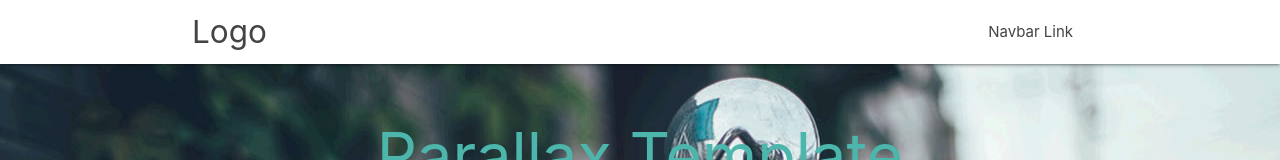
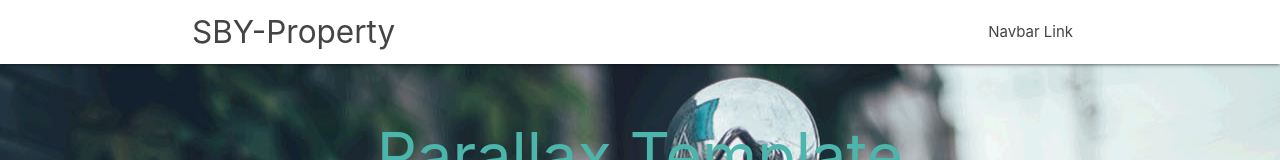
Before and after one commit to surabaya-property/app, a plain HTML site: page index.html in a window 1280 px wide. Shown: the top 160 px of the page. Drawn offline with nearby package versions, Linux system fonts and the light colour scheme.

Commit message:
ganti logo

```diff
--- a/index.html
+++ b/index.html
@@ -13,7 +13,7 @@
 <body>
   <nav class="white" role="navigation">
     <div class="nav-wrapper container">
-      <a id="logo-container" href="#" class="brand-logo">Logo</a>
+      <a id="logo-container" href="#" class="brand-logo">SBY-Property</a>
       <ul class="right hide-on-med-and-down">
         <li><a href="#">Navbar Link</a></li>
       </ul>
```
